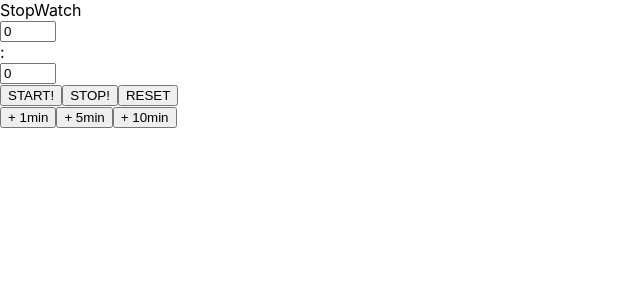
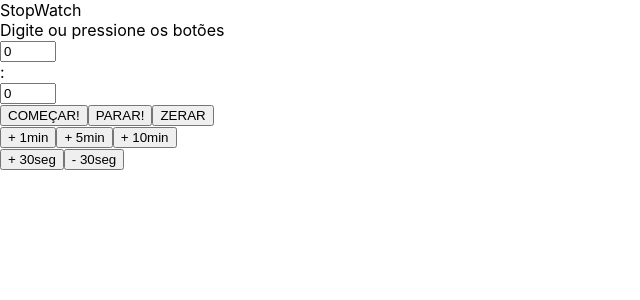
Before and after one commit to felipemuller20/stopwatch-project, a React (Create React App) app in the folder stop-watch/: page / in a window 1280 px wide. Shown: the top 300 px of the page, without its empty margins (0-640 px from the left). Built offline with nearby package versions, Linux system fonts and the light colour scheme.

Commit message:
Adicionado novos botoes

```diff
--- a/stop-watch/src/App.js
+++ b/stop-watch/src/App.js
@@ -1,5 +1,6 @@
 import React from 'react';
 import Clock from './components/Clock';
+import './App.css'
 
 class App extends React.Component {
   constructor() {
@@ -11,16 +12,13 @@ class App extends React.Component {
     this.plusFive = this.plusFive.bind(this);
     this.plusTen = this.plusTen.bind(this);
     this.resetCount = this.resetCount.bind(this);
+    this.halfSecond = this.halfSecond.bind(this);
+    this.lessHalfSecond = this.lessHalfSecond.bind(this);
     this.state = {
       minutes: 0,
       seconds: 0,
       working: false,
     };
-  }
-
-
-  componentDidMount() {
-
   }
 
   componentDidUpdate() {
@@ -36,7 +34,7 @@ class App extends React.Component {
     }
     if (seconds === 0 && minutes === 0 && working === true) {
       clearInterval(this.myInterval)
-      this.setState({ working: false });
+      this.setState({ working: false, alert: true });
       alert('FIM DO INTERVALO! #VQV')
     }
   }
@@ -78,7 +76,30 @@ class App extends React.Component {
       this.setState({ minutes: 0, seconds: 0, working: false })
     }
     if(!working) this.setState({ minutes: 0, seconds: 0, working: false })
+  }
 
+  halfSecond() {
+    const { seconds } = this.state;
+    if (seconds === 60) {
+      this.setState((previous, _props) => ({ minutes: previous.minutes + 1, seconds: 30 }));
+    } else if (seconds + 30 <= 60) {
+      this.setState((previous, _props) => ({ seconds: previous.seconds + 30 }))
+    } else {
+      this.setState((previous, _props) => ({ minutes: previous.minutes + 1, seconds: previous.seconds - 30}))
+    }
+  }
+
+  lessHalfSecond() {
+    const { seconds, minutes } = this.state;
+    if (seconds === 30) {
+      this.setState({ seconds: 0 })
+    } else if (seconds - 30 > 0) {
+      this.setState((previous, _props) => ({ seconds: previous.seconds - 30 }))
+    } else if(seconds - 30 < 0 && minutes === 0) {
+      this.setState({ minutes: 0, seconds: 0});
+    } else {
+      this.setState((previous, _props) => ({ minutes: previous.minutes - 1, seconds: previous.seconds + 30}))
+    }
   }
 
   render() {
@@ -88,19 +109,26 @@ class App extends React.Component {
         <header>
           StopWatch
         </header>
+        <span>
+        Digite ou pressione os botões
+        </span>
         <main>
           <Clock name='minutes' value={minutes} onChange={this.onChange} max='99' />
           <span>:</span>
           <Clock name='seconds' value={seconds} onChange={this.onChange} max='60' />
           <div>
-          <button type='button' onClick={this.startCount}>START!</button>
-          <button type='button' onClick={this.stopCount}>STOP!</button>
-          <button type='button' onClick={this.resetCount}>RESET</button>
+          <button type='button' onClick={this.startCount}>COMEÇAR!</button>
+          <button type='button' onClick={this.stopCount}>PARAR!</button>
+          <button type='button' onClick={this.resetCount}>ZERAR</button>
           </div>
           <div>
             <button type='button' onClick={this.plusOne}>+ 1min</button>
             <button type='button' onClick={this.plusFive}>+ 5min</button>
             <button type='button' onClick={this.plusTen}>+ 10min</button>
+          </div>
+          <div>
+          <button type='button' onClick={this.halfSecond}>+ 30seg</button>
+          <button type='button' onClick={this.lessHalfSecond}>- 30seg</button>
           </div>
         </main>
       </div>
```
